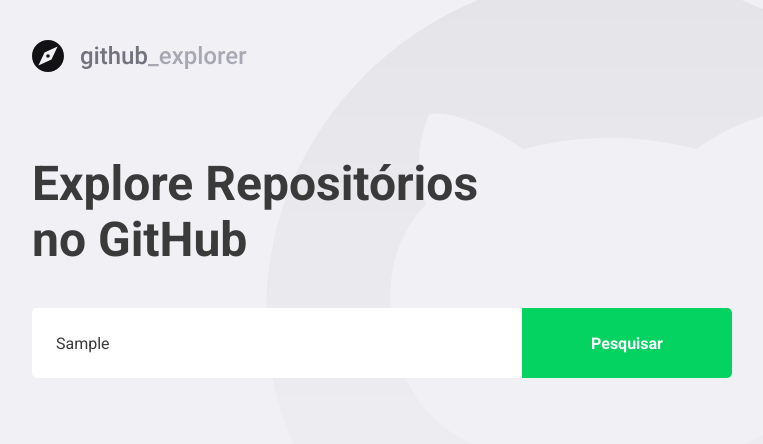
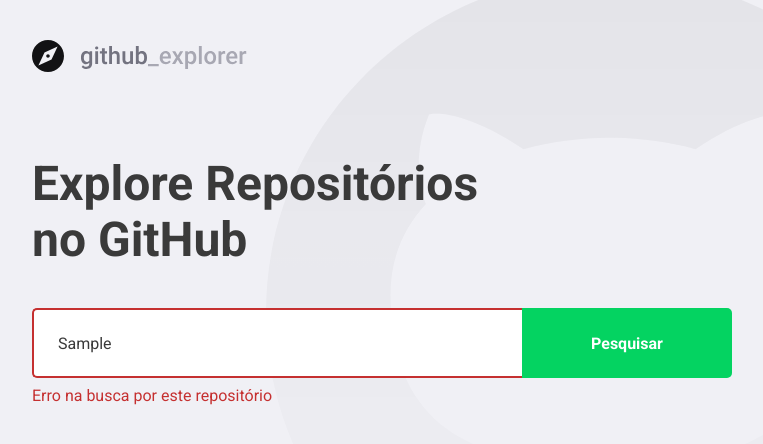
Before and after one commit to mguidoti/learn-rocketseat-gostack-level-03, a React (Create React App) app in the folder primeiro-projeto-react/: page / in a window 1280 px wide. Both pictures are taken after typing "Sample" into the empty fields and a click on the button "Pesquisar". Shown: the top 444 px of the page, without its empty margins (148-911 px from the left). Built offline with nearby package versions, Linux system fonts and the light colour scheme; no server answers.

Commit message:
feat: Code for "Lidando com erros" class

```diff
--- a/primeiro-projeto-react/src/pages/Dashboard/index.tsx
+++ b/primeiro-projeto-react/src/pages/Dashboard/index.tsx
@@ -4,7 +4,7 @@
 
 import logoImg from '../../assets/logo.svg';
 
-import { Title, Form, Repositories } from './styles';
+import { Title, Form, Repositories, Error } from './styles';
 
 import api from '../../services/Api';
 // Same as function Dashboard() {}, but with the second way, I can more easily
@@ -22,6 +22,7 @@
 const Dashboard: React.FunctionComponent = () => {
   const [newRepo, setNewRepo] = useState('');
   const [repositories, setRepositories] = useState<Repository[]>([]);
+  const [inputError, setInputError] = useState('');
 
   async function handleAddRepository(
     event: FormEvent<HTMLFormElement>,
@@ -30,12 +31,22 @@
     // the form button
     event.preventDefault();
 
-    const response = await api.get<Repository>(`/repos/${newRepo}`);
+    if (!newRepo) {
+      setInputError('Digite autor/nome do repositório.');
+      return;
+    }
 
-    const repository = response.data;
+    try {
+      const response = await api.get<Repository>(`/repos/${newRepo}`);
 
-    setRepositories([...repositories, repository]);
-    setNewRepo('');
+      const repository = response.data;
+
+      setRepositories([...repositories, repository]);
+      setNewRepo('');
+      setInputError('');
+    } catch (err) {
+      setInputError('Erro na busca por este repositório');
+    }
   }
 
   return (
@@ -43,7 +54,7 @@
       <img src={logoImg} alt="Github Explorer" />
       <Title>Explore Repositórios no GitHub</Title>
 
-      <Form onSubmit={handleAddRepository}>
+      <Form hasError={!!inputError} onSubmit={handleAddRepository}>
         <input
           value={newRepo}
           onChange={e => setNewRepo(e.target.value)}
@@ -51,6 +62,8 @@
         />
         <button type="submit">Pesquisar</button>
       </Form>
+
+      {inputError && <Error>{inputError}</Error>}
 
       <Repositories>
         {repositories.map(repository => (
--- a/primeiro-projeto-react/src/pages/Dashboard/styles.ts
+++ b/primeiro-projeto-react/src/pages/Dashboard/styles.ts
@@ -1,8 +1,12 @@
-import styled from 'styled-components';
+import styled, { css } from 'styled-components';
 
 import { shade } from 'polished';
 
-// Template literals
+interface FormProps {
+  hasError: boolean;
+}
+
+// Template literals ``
 
 export const Title = styled.h1`
   font-size: 48px;
@@ -13,7 +17,7 @@
   margin-top: 80px;
 `;
 
-export const Form = styled.form`
+export const Form = styled.form<FormProps>`
   margin-top: 40px;
   max-width: 700px;
 
@@ -26,6 +30,14 @@
     border: 0;
     border-radius: 5px 0 0 5px;
     color: #3a3a3a;
+    border: 2px solid #fff;
+    border-right: 0;
+
+    ${props =>
+      props.hasError &&
+      css`
+        border-color: #c53030;
+      `}
 
     &::placeholder {
       color: #a8a8b3;
@@ -99,3 +111,9 @@
     color: #cbcbd6;
   }
 `;
+
+export const Error = styled.span`
+  display: block;
+  color: #c53030;
+  margin-top: 8px;
+`;
```
